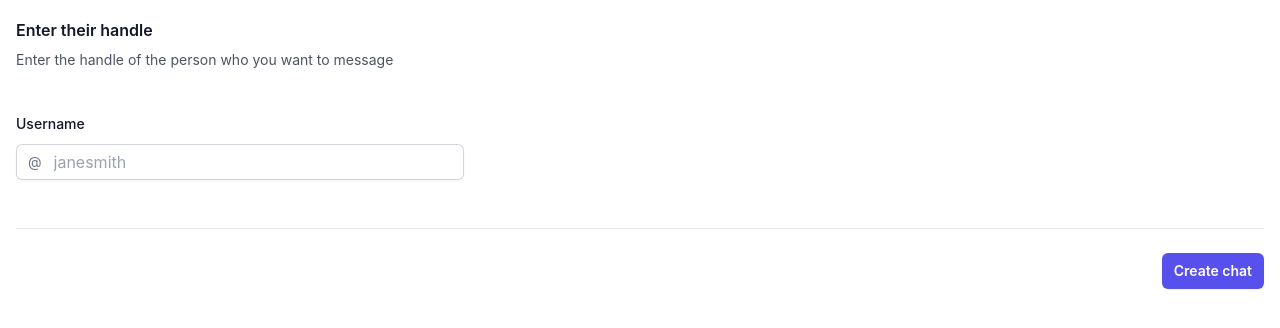
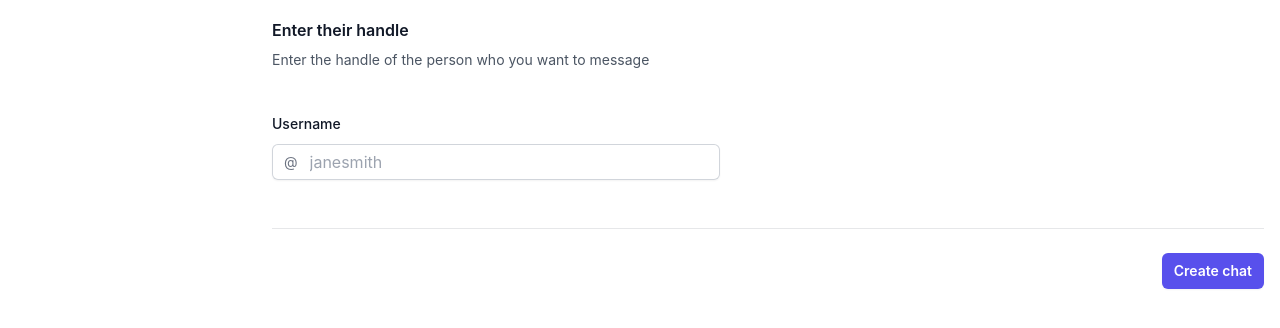
Before and after one commit to PandaTwoxx/WesMes, a Flask app: page /new_chat in a window 1280 px wide. Shown: the top 328 px of the page. Run offline with Flask 3, Linux system fonts and the light colour scheme; some libraries are stand-ins or nearby versions.

Commit message:
Auto Update

```diff
--- a/service/static/output.css
+++ b/service/static/output.css
@@ -2196,6 +2196,10 @@ input[type="range"]::-ms-fill-lower {
     margin-right: auto;
   }
 
+  .sm\:ml-64 {
+    margin-left: 16rem;
+  }
+
   .sm\:hidden {
     display: none;
   }
```
